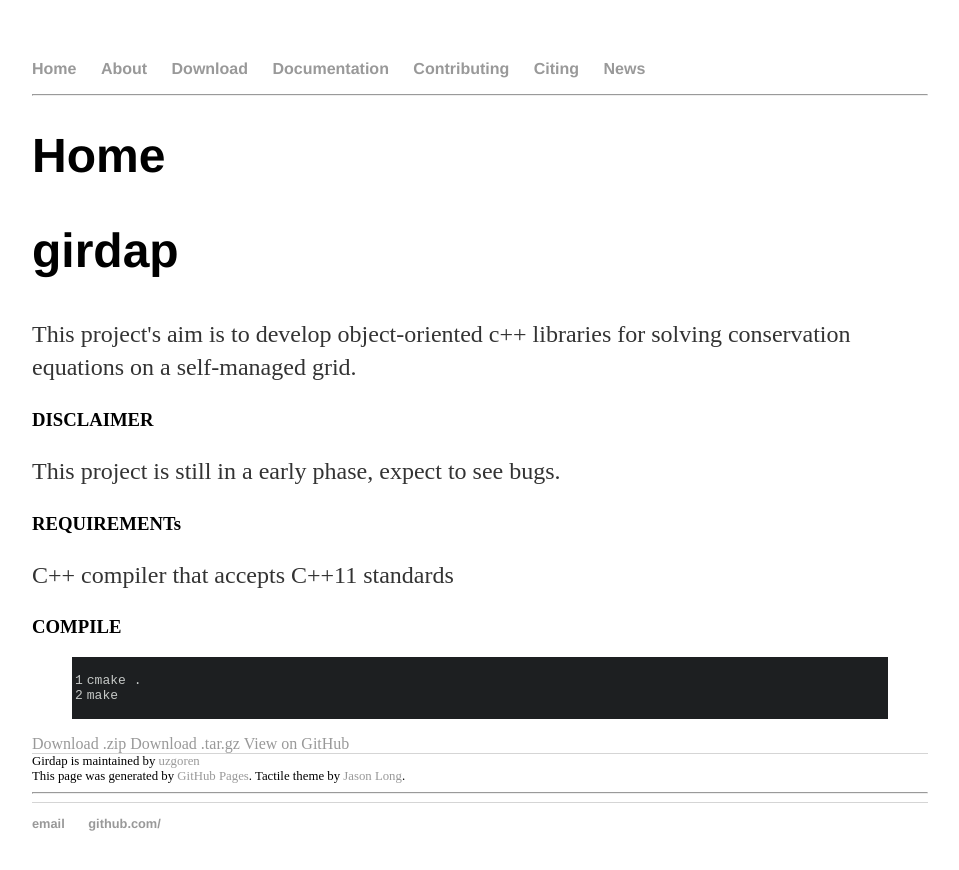
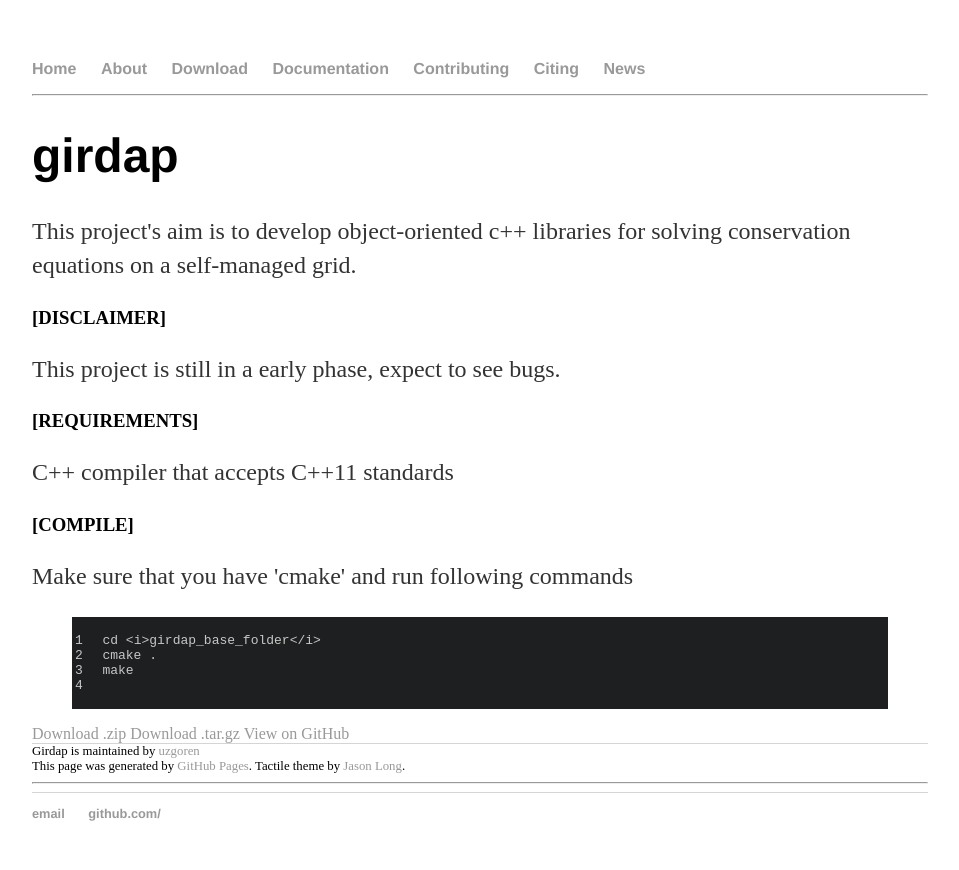
Before and after one commit to uzgoren/girdap, a Jekyll site: the page built from index.html, in a window 1280 px wide. Shown: the top 870 px of the page, without its empty margins (160-1119 px from the left). Built offline with Jekyll 4.4.1, drawn with Linux system fonts in a browser that asks for light colours.

Commit message:
still setting up

```diff
--- a/index.html
+++ b/index.html
@@ -1,45 +1,30 @@
 ---
 layout: page
-title: Home
+title: girdap
 ---
-
-        <section id="main_content">
-          <h1>
-<a id="girdap" class="anchor" href="#girdap" aria-hidden="true"><span class="octicon octicon-link"></span></a>girdap</h1>
 
 <p>This project's aim is to develop object-oriented c++ libraries for solving conservation equations on a self-managed grid. </p>
 
-<h3>
-<a id="disclaimer" class="anchor" href="#disclaimer" aria-hidden="true"><span class="octicon octicon-link"></span></a>DISCLAIMER</h3>
-
+<h3>[DISCLAIMER]</h3>
 <p>This project is still in a early phase, expect to see bugs. </p>
 
-<h3>
-<a id="requirements" class="anchor" href="#requirements" aria-hidden="true"><span class="octicon octicon-link"></span></a>REQUIREMENTs</h3>
-
+<h3>[REQUIREMENTS]</h3>
 <p>C++ compiler that accepts C++11 standards </p>
 
-<h3>
-<a id="compile" class="anchor" href="#compile" aria-hidden="true"><span class="octicon octicon-link"></span></a>COMPILE</h3>
-
+<h3>[COMPILE]</h3>
+<p> Make sure that you have 'cmake' and run following commands
   {% highlight bash linenos %}
+  cd <i>girdap_base_folder</i>
   cmake .
   make
   {% endhighlight %}
 
-
-        </section>
-
-        <section id="downloads" class="clearfix">
   <a href="https://github.com/uzgoren/girdap/zipball/master" id="download-zip" class="button"><span>Download .zip</span></a>
   <a href="https://github.com/uzgoren/girdap/tarball/master" id="download-tar-gz" class="button"><span>Download .tar.gz</span></a>
   <a href="https://github.com/uzgoren/girdap" id="view-on-github" class="button"><span>View on GitHub</span></a>
-        </section>
+
 
   <footer>
     Girdap is maintained by <a href="https://github.com/uzgoren">uzgoren</a><br>
     This page was generated by <a href="https://pages.github.com">GitHub Pages</a>. Tactile theme by <a href="https://twitter.com/jasonlong">Jason Long</a>.
   </footer>
-
-
-      </div>
```
Lines whose indentation alone changed are shown as unchanged.
